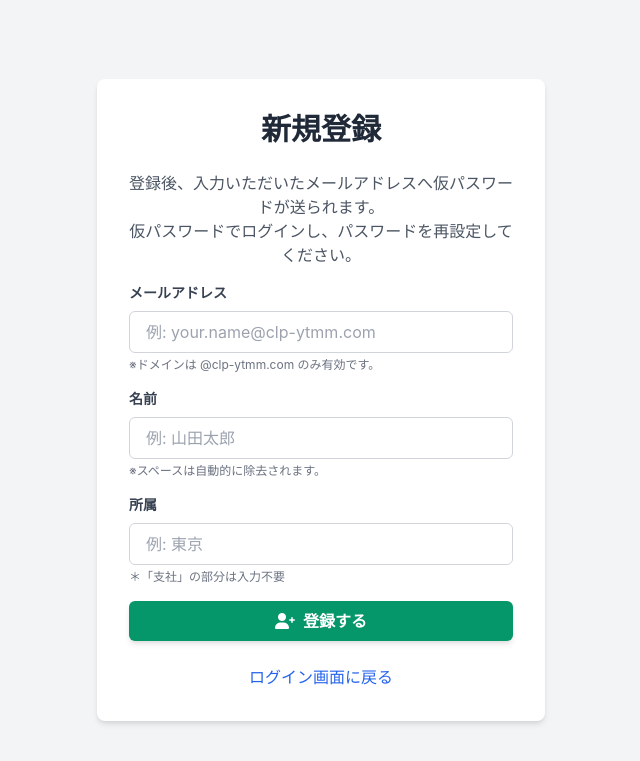
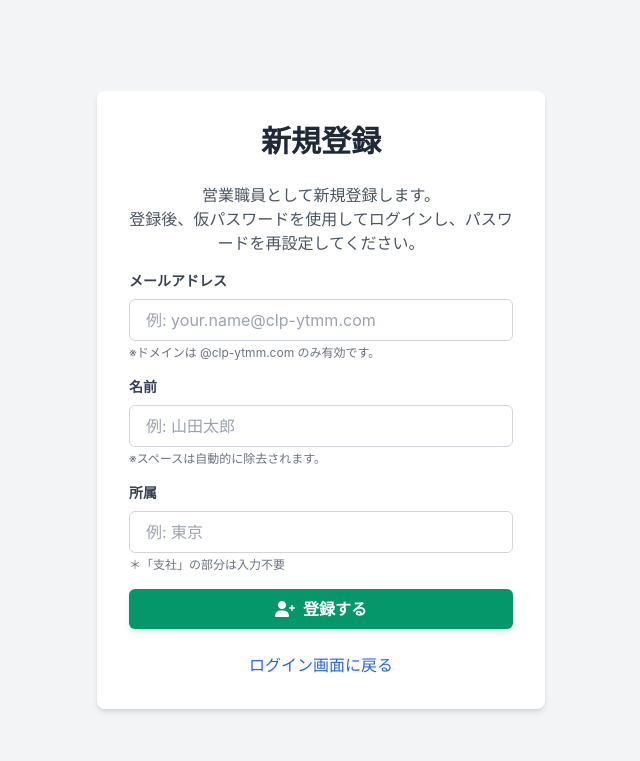
Before and after one commit to core-life/area_management_app, a Flask app: page /register in a window 1280 px wide. Shown: the top 761 px of the page, without its empty margins (319-959 px from the left). Run offline with Flask 3, Linux system fonts and the light colour scheme; some libraries are stand-ins or nearby versions.

Commit message:
あなたの変更内容を簡潔に説明するメッセージ

```diff
--- a/templates/register.html
+++ b/templates/register.html
@@ -16,8 +16,8 @@
     <div class="w-full max-w-md bg-white p-8 rounded-lg shadow-md">
         <h2 class="text-3xl font-bold text-center text-gray-800 mb-6">新規登録</h2>
         <p class="text-gray-600 text-center mb-4">
-            登録後、入力いただいたメールアドレスへ仮パスワードが送られます。<br>
-            仮パスワードでログインし、パスワードを再設定してください。
+            営業職員として新規登録します。<br>
+            登録後、仮パスワードを使用してログインし、パスワードを再設定してください。
         </p>
 
         {% with messages = get_flashed_messages(with_categories=true) %}
```
